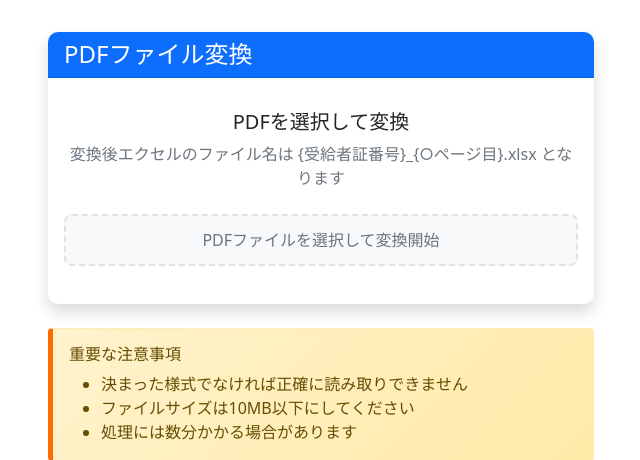
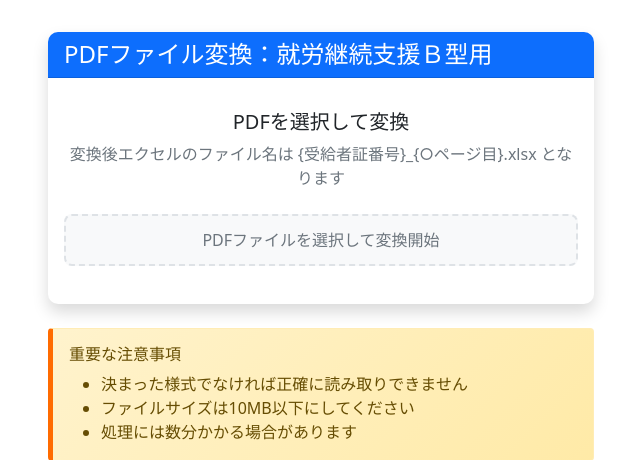
Before and after one commit to kei-a11y/b_ocr, a Django app: page / in a window 1280 px wide. Shown: the part 56-516 px from the top of the page, without its empty margins (319-959 px from the left). Run offline with Django 5.2, Linux system fonts and the light colour scheme; some libraries are stand-ins or nearby versions.

Commit message:
Update upload.html

```diff
--- a/ocr/templates/B_ocr/upload.html
+++ b/ocr/templates/B_ocr/upload.html
@@ -38,7 +38,7 @@
     <div class="col-md-8 col-lg-6">
         <div class="card shadow">
             <div class="card-header bg-primary text-white">
-                <h4 class="mb-0"><i class="bi bi-file-earmark-pdf"></i> PDFファイル変換</h4>
+                <h4 class="mb-0"><i class="bi bi-file-earmark-pdf"></i> PDFファイル変換：就労継続支援Ｂ型用</h4>
             </div>
             <div class="card-body">
                 {% if conversion_complete %}
```
